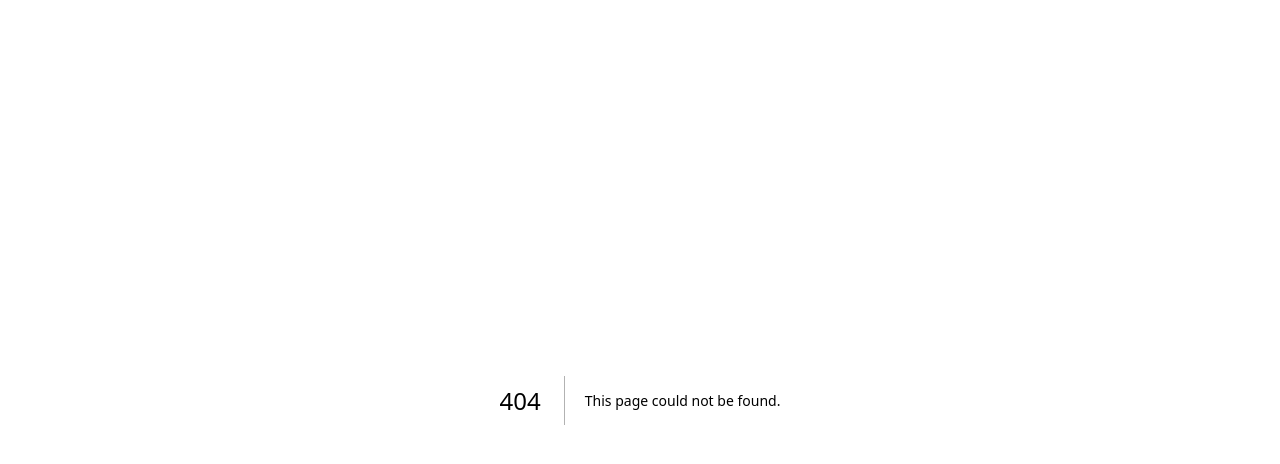
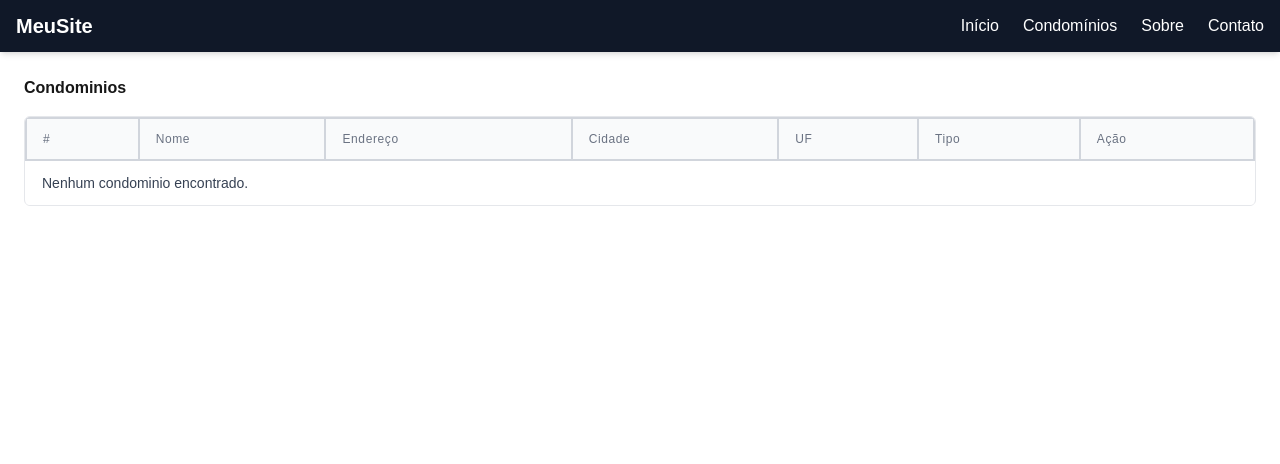
Before and after one commit to vicenzodev/viva-condo, a Next.js app: page /condominios in a window 1280 px wide. Before the commit this address had no page. Shown: the top 464 px of the page. Built offline with nearby package versions, Linux system fonts and the light colour scheme.

Commit message:
Tela inicial, header e condominios

```diff
--- /dev/null
+++ b/src/app/condominios/novo/page.tsx
@@ -0,0 +1,14 @@
+"use client";
+
+import Header from "../../header";
+
+export default function ListaCondominios() {
+    return(
+        <div>
+            <Header/>
+            <div className="flex flex-cool items-center justify-center h-screen">
+                <h1>Condomínios</h1>
+            </div>
+        </div>
+    );
+}
--- /dev/null
+++ b/src/app/condominios/page.tsx
@@ -0,0 +1,39 @@
+"use client";
+
+import Header from "../header";
+
+export default function ListaCondominios() {
+    return(
+        <div>
+            <Header/>
+            <div className="p-6 max-width-full">
+                <div className="mb-4 flex items-center justify-between gap-4">
+                    <h1 className="text-x1 font-semibold">Condominios</h1>
+                </div>
+
+                <div className="bg-white rounded-md border border-gray-200 overflow-hidden">
+                    <table className="min-w-full divide-y divide-gray-200">
+                        <thead className="bg-gray-50">
+                            <tr>
+                                <th className="px-4 py-3 text-left text-xs font-medium text-gray-500 tracking-wider border-2 border-gray-300">#</th>
+                                <th className="px-4 py-3 text-left text-xs font-medium text-gray-500 tracking-wider border-2 border-gray-300">Nome</th>
+                                <th className="px-4 py-3 text-left text-xs font-medium text-gray-500 tracking-wider border-2 border-gray-300">Endereço</th>
+                                <th className="px-4 py-3 text-left text-xs font-medium text-gray-500 tracking-wider border-2 border-gray-300">Cidade</th>
+                                <th className="px-4 py-3 text-left text-xs font-medium text-gray-500 tracking-wider border-2 border-gray-300">UF</th>
+                                <th className="px-4 py-3 text-left text-xs font-medium text-gray-500 tracking-wider border-2 border-gray-300">Tipo</th>
+                                <th className="px-4 py-3 text-left text-xs font-medium text-gray-500 tracking-wider border-2 border-gray-300">Ação</th>
+                           </tr>
+                        </thead>
+                        <tbody className="divide-y divide-gray-200 bg-white">
+                            <tr>
+                                <td className="px-4 py-3 text-sm text-gray-700" colSpan={7}>
+                                    Nenhum condominio encontrado.
+                                </td>
+                            </tr>
+                        </tbody>
+                    </table>
+                </div>
+            </div>
+        </div>
+    );
+}
--- /dev/null
+++ b/src/app/header.tsx
@@ -0,0 +1,32 @@
+"use client";
+
+import Link from "next/link";
+
+export default function Header() {
+  return (
+    <header className="bg-gray-900 text-white shadow-md">
+      <div className="max-w-7xl mx-auto px-4 py-3 flex justify-between items-center">
+        {/* Logo / Nome */}
+        <div className="text-xl font-bold">
+          <Link href="/">MeuSite</Link>
+        </div>
+
+        {/* Navegação */}
+        <nav className="space-x-6">
+          <Link href="/" className="hover:text-gray-300 transition">
+            Início
+          </Link>
+          <Link href="/condominios" className="hover:text-gray-300 transition">
+            Condomínios
+          </Link>
+          <Link href="/sobre" className="hover:text-gray-300 transition">
+            Sobre
+          </Link>
+          <Link href="/contato" className="hover:text-gray-300 transition">
+            Contato
+          </Link>
+        </nav>
+      </div>
+    </header>
+  );
+}
--- a/src/app/page.tsx
+++ b/src/app/page.tsx
@@ -1,103 +1,38 @@
-import Image from "next/image";
+"use client";
 
-export default function Home() {
+import Header from './header';
+
+type Morador = {
+  primeiroNome: string,
+  sobrenome: string
+}
+
+function formatarNomeMorador (morador: Morador){
+  return morador.primeiroNome+" "+morador.sobrenome;
+}
+
+export default function Home (){
+  const element = <span>Hello World</span>
+
+  function obterSaudacao(morador:null | Morador){
+    if(morador){
+      return <span>Olá, {formatarNomeMorador(morador)}</span>
+    }
+    return <span>Olá, Desconhecido.</span>
+  }
+
+  const morador = {
+    primeiroNome: "João",
+    sobrenome: "Oligorvado"
+  }
+
   return (
-    <div className="font-sans grid grid-rows-[20px_1fr_20px] items-center justify-items-center min-h-screen p-8 pb-20 gap-16 sm:p-20">
-      <main className="flex flex-col gap-[32px] row-start-2 items-center sm:items-start">
-        <Image
-          className="dark:invert"
-          src="/next.svg"
-          alt="Next.js logo"
-          width={180}
-          height={38}
-          priority
-        />
-        <ol className="font-mono list-inside list-decimal text-sm/6 text-center sm:text-left">
-          <li className="mb-2 tracking-[-.01em]">
-            Get started by editing{" "}
-            <code className="bg-black/[.05] dark:bg-white/[.06] font-mono font-semibold px-1 py-0.5 rounded">
-              src/app/page.tsx
-            </code>
-            .
-          </li>
-          <li className="tracking-[-.01em]">
-            Save and see your changes instantly.
-          </li>
-        </ol>
-
-        <div className="flex gap-4 items-center flex-col sm:flex-row">
-          <a
-            className="rounded-full border border-solid border-transparent transition-colors flex items-center justify-center bg-foreground text-background gap-2 hover:bg-[#383838] dark:hover:bg-[#ccc] font-medium text-sm sm:text-base h-10 sm:h-12 px-4 sm:px-5 sm:w-auto"
-            href="https://vercel.com/new?utm_source=create-next-app&utm_medium=appdir-template-tw&utm_campaign=create-next-app"
-            target="_blank"
-            rel="noopener noreferrer"
-          >
-            <Image
-              className="dark:invert"
-              src="/vercel.svg"
-              alt="Vercel logomark"
-              width={20}
-              height={20}
-            />
-            Deploy now
-          </a>
-          <a
-            className="rounded-full border border-solid border-black/[.08] dark:border-white/[.145] transition-colors flex items-center justify-center hover:bg-[#f2f2f2] dark:hover:bg-[#1a1a1a] hover:border-transparent font-medium text-sm sm:text-base h-10 sm:h-12 px-4 sm:px-5 w-full sm:w-auto md:w-[158px]"
-            href="https://nextjs.org/docs?utm_source=create-next-app&utm_medium=appdir-template-tw&utm_campaign=create-next-app"
-            target="_blank"
-            rel="noopener noreferrer"
-          >
-            Read our docs
-          </a>
-        </div>
-      </main>
-      <footer className="row-start-3 flex gap-[24px] flex-wrap items-center justify-center">
-        <a
-          className="flex items-center gap-2 hover:underline hover:underline-offset-4"
-          href="https://nextjs.org/learn?utm_source=create-next-app&utm_medium=appdir-template-tw&utm_campaign=create-next-app"
-          target="_blank"
-          rel="noopener noreferrer"
-        >
-          <Image
-            aria-hidden
-            src="/file.svg"
-            alt="File icon"
-            width={16}
-            height={16}
-          />
-          Learn
-        </a>
-        <a
-          className="flex items-center gap-2 hover:underline hover:underline-offset-4"
-          href="https://vercel.com/templates?framework=next.js&utm_source=create-next-app&utm_medium=appdir-template-tw&utm_campaign=create-next-app"
-          target="_blank"
-          rel="noopener noreferrer"
-        >
-          <Image
-            aria-hidden
-            src="/window.svg"
-            alt="Window icon"
-            width={16}
-            height={16}
-          />
-          Examples
-        </a>
-        <a
-          className="flex items-center gap-2 hover:underline hover:underline-offset-4"
-          href="https://nextjs.org?utm_source=create-next-app&utm_medium=appdir-template-tw&utm_campaign=create-next-app"
-          target="_blank"
-          rel="noopener noreferrer"
-        >
-          <Image
-            aria-hidden
-            src="/globe.svg"
-            alt="Globe icon"
-            width={16}
-            height={16}
-          />
-          Go to nextjs.org →
-        </a>
-      </footer>
+    <div>
+      <Header/>
+      <div className='flex flex-cool items-center justify-center h-screen'>
+        <h1 className="text-4xl px-10 py-5 rounded-lg bg-green-200 text-gray-500">{obterSaudacao(morador)}</h1>
+      </div>
     </div>
   );
+
 }
```
